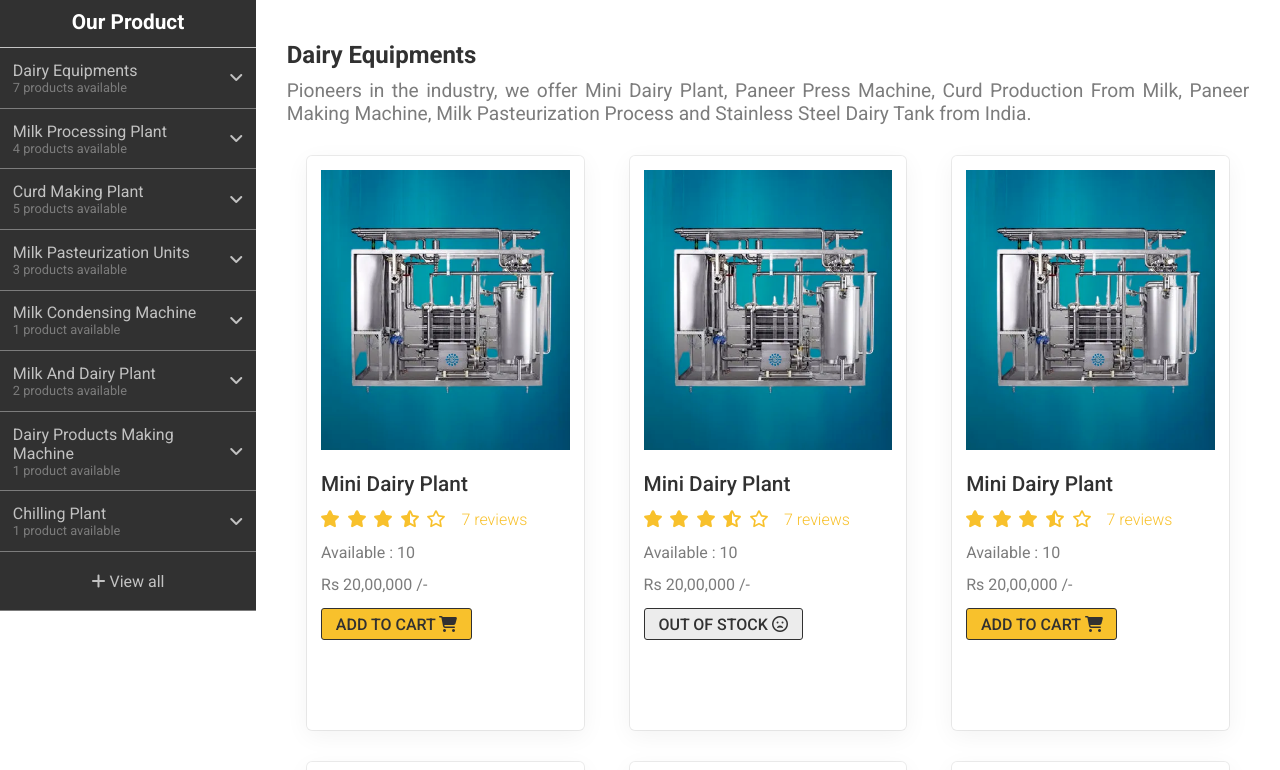
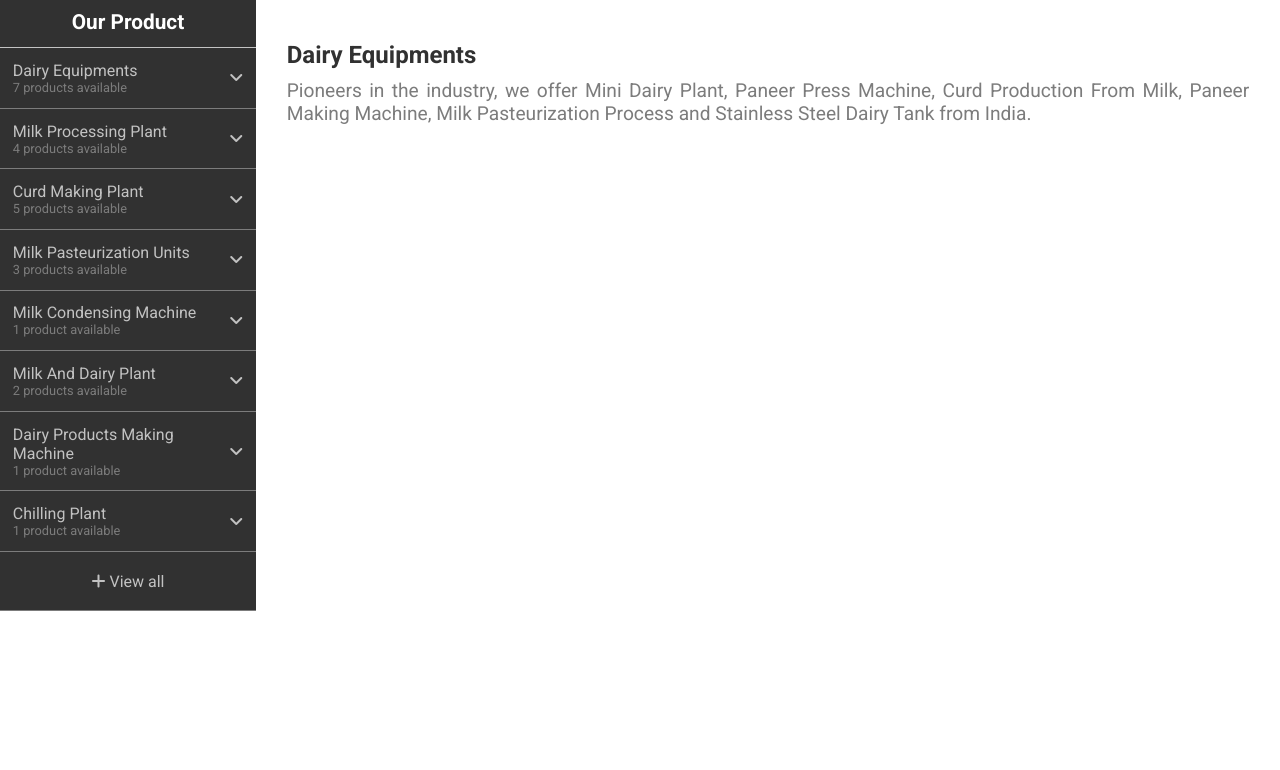
Before and after one commit to kavinprakash091/machinery, a React (Create React App) app in the folder front_end/: page /machines in a window 1280 px wide. Shown: the part 696-1466 px from the top of the page. Built offline with nearby package versions, Linux system fonts and the light colour scheme.

Commit message:
product-details

```diff
--- a/front_end/src/screens/MachineScreen.js
+++ b/front_end/src/screens/MachineScreen.js
@@ -24,215 +24,6 @@ export default function MachineScreen() {
             Pasteurization Process and Stainless Steel Dairy Tank from India.
           </p>
         </div>
-        <div className="machine-card-container">
-          <div className="machine-card">
-            <div className="machine-image-container">
-              <img
-                src={require('../assets/mini_dairy_plant.png')}
-                alt="machine"
-              />
-            </div>
-            <div className="machine-card-detail-container">
-              <Link to="/machines/mini-dairy-plant" className="machine-name">
-                Mini Dairy Plant
-              </Link>
-              <div className="review-container">
-                <div className="star-container">
-                  <i className="fa-solid fa-star fa-beat"></i>
-                  <i className="fa-solid fa-star fa-beat"></i>
-                  <i className="fa-solid fa-star fa-beat"></i>
-                  <i className="fa-solid fa-star-half-stroke fa-beat"></i>
-                  <i className="fa-regular fa-star fa-beat"></i>
-                </div>
-                <p>7 reviews</p>
-              </div>
-              <div className="available-products">Available : 10</div>
-              <div className="machine-price">Rs 20,00,000 /-</div>
-              <button className="add-to-cart-button">
-                ADD TO CART{' '}
-                <i className="fa-solid fa-cart-shopping fa-shake"></i>
-              </button>
-            </div>
-          </div>
-          <div className="machine-card">
-            <div className="machine-image-container">
-              <img
-                src={require('../assets/mini_dairy_plant.png')}
-                alt="machine"
-              />
-            </div>
-            <div className="machine-card-detail-container">
-              <Link to="/machines" className="machine-name">
-                Mini Dairy Plant
-              </Link>
-              <div className="review-container">
-                <div className="star-container">
-                  <i className="fa-solid fa-star fa-beat"></i>
-                  <i className="fa-solid fa-star fa-beat"></i>
-                  <i className="fa-solid fa-star fa-beat"></i>
-                  <i className="fa-solid fa-star-half-stroke fa-beat"></i>
-                  <i className="fa-regular fa-star fa-beat"></i>
-                </div>
-                <p>7 reviews</p>
-              </div>
-              <div className="available-products">Available : 10</div>
-              <div className="machine-price">Rs 20,00,000 /-</div>
-              <button
-                type="button"
-                className="add-to-cart-button out-of-stock"
-                disabled
-              >
-                OUT OF STOCK{' '}
-                <i class="fa-sharp fa-regular fa-face-frown-open fa-shake"></i>
-              </button>
-            </div>
-          </div>
-          <div className="machine-card">
-            <div className="machine-image-container">
-              <img
-                src={require('../assets/mini_dairy_plant.png')}
-                alt="machine"
-              />
-            </div>
-            <div className="machine-card-detail-container">
-              <Link to="/machines" className="machine-name">
-                Mini Dairy Plant
-              </Link>
-              <div className="review-container">
-                <div className="star-container">
-                  <i className="fa-solid fa-star fa-beat"></i>
-                  <i className="fa-solid fa-star fa-beat"></i>
-                  <i className="fa-solid fa-star fa-beat"></i>
-                  <i className="fa-solid fa-star-half-stroke fa-beat"></i>
-                  <i className="fa-regular fa-star fa-beat"></i>
-                </div>
-                <p>7 reviews</p>
-              </div>
-              <div className="available-products">Available : 10</div>
-              <div className="machine-price">Rs 20,00,000 /-</div>
-              <button className="add-to-cart-button">
-                ADD TO CART{' '}
-                <i className="fa-solid fa-cart-shopping fa-shake"></i>
-              </button>
-            </div>
-          </div>
-          <div className="machine-card">
-            <div className="machine-image-container">
-              <img
-                src={require('../assets/mini_dairy_plant.png')}
-                alt="machine"
-              />
-            </div>
-            <div className="machine-card-detail-container">
-              <Link to="/machines" className="machine-name">
-                Mini Dairy Plant
-              </Link>
-              <div className="review-container">
-                <div className="star-container">
-                  <i className="fa-solid fa-star fa-beat"></i>
-                  <i className="fa-solid fa-star fa-beat"></i>
-                  <i className="fa-solid fa-star fa-beat"></i>
-                  <i className="fa-solid fa-star-half-stroke fa-beat"></i>
-                  <i className="fa-regular fa-star fa-beat"></i>
-                </div>
-                <p>7 reviews</p>
-              </div>
-              <div className="available-products">Available : 10</div>
-              <div className="machine-price">Rs 20,00,000 /-</div>
-              <button className="add-to-cart-button">
-                ADD TO CART{' '}
-                <i className="fa-solid fa-cart-shopping fa-shake"></i>
-              </button>
-            </div>
-          </div>
-          <div className="machine-card">
-            <div className="machine-image-container">
-              <img
-                src={require('../assets/mini_dairy_plant.png')}
-                alt="machine"
-              />
-            </div>
-            <div className="machine-card-detail-container">
-              <Link to="/machines" className="machine-name">
-                Mini Dairy Plant
-              </Link>
-              <div className="review-container">
-                <div className="star-container">
-                  <i className="fa-solid fa-star fa-beat"></i>
-                  <i className="fa-solid fa-star fa-beat"></i>
-                  <i className="fa-solid fa-star fa-beat"></i>
-                  <i className="fa-solid fa-star-half-stroke fa-beat"></i>
-                  <i className="fa-regular fa-star fa-beat"></i>
-                </div>
-                <p>7 reviews</p>
-              </div>
-              <div className="available-products">Available : 10</div>
-              <div className="machine-price">Rs 20,00,000 /-</div>
-              <button className="add-to-cart-button">
-                ADD TO CART{' '}
-                <i className="fa-solid fa-cart-shopping fa-shake"></i>
-              </button>
-            </div>
-          </div>
-          <div className="machine-card">
-            <div className="machine-image-container">
-              <img
-                src={require('../assets/mini_dairy_plant.png')}
-                alt="machine"
-              />
-            </div>
-            <div className="machine-card-detail-container">
-              <Link to="/machines" className="machine-name">
-                Mini Dairy Plant
-              </Link>
-              <div className="review-container">
-                <div className="star-container">
-                  <i className="fa-solid fa-star fa-beat"></i>
-                  <i className="fa-solid fa-star fa-beat"></i>
-                  <i className="fa-solid fa-star fa-beat"></i>
-                  <i className="fa-solid fa-star-half-stroke fa-beat"></i>
-                  <i className="fa-regular fa-star fa-beat"></i>
-                </div>
-                <p>7 reviews</p>
-              </div>
-              <div className="available-products">Available : 10</div>
-              <div className="machine-price">Rs 20,00,000 /-</div>
-              <button className="add-to-cart-button">
-                ADD TO CART{' '}
-                <i className="fa-solid fa-cart-shopping fa-shake"></i>
-              </button>
-            </div>
-          </div>
-          <div className="machine-card">
-            <div className="machine-image-container">
-              <img
-                src={require('../assets/mini_dairy_plant.png')}
-                alt="machine"
-              />
-            </div>
-            <div className="machine-card-detail-container">
-              <Link to="/machines" className="machine-name">
-                Mini Dairy Plant
-              </Link>
-              <div className="review-container">
-                <div className="star-container">
-                  <i className="fa-solid fa-star fa-beat"></i>
-                  <i className="fa-solid fa-star fa-beat"></i>
-                  <i className="fa-solid fa-star fa-beat"></i>
-                  <i className="fa-solid fa-star-half-stroke fa-beat"></i>
-                  <i className="fa-regular fa-star fa-beat"></i>
-                </div>
-                <p>7 reviews</p>
-              </div>
-              <div className="available-products">Available : 10</div>
-              <div className="machine-price">Rs 20,00,000 /-</div>
-              <button className="add-to-cart-button">
-                ADD TO CART{' '}
-                <i className="fa-solid fa-cart-shopping fa-shake"></i>
-              </button>
-            </div>
-          </div>
-        </div>
       </div>
     </section>
   );
```
